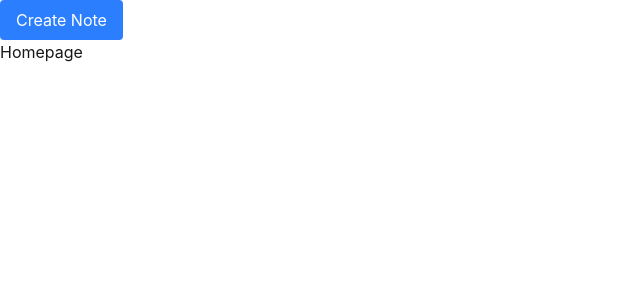
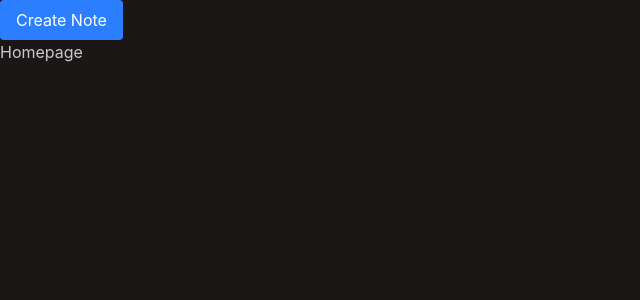
Before and after one commit to brandonmay-dev/jotli, a React app in the folder frontend/: page / in a window 1280 px wide. Shown: the top 300 px of the page, without its empty margins (0-640 px from the left). Built offline with nearby package versions, Linux system fonts and the light colour scheme; the HTML template or start-up script is replaced by a standard one.

Commit message:
Add daisyUI forrest theme

```diff
--- a/frontend/src/index.css
+++ b/frontend/src/index.css
@@ -1,2 +1,6 @@
 @import "tailwindcss";
-@plugin "daisyui";
+@plugin "daisyui" {
+  themes:
+    forest --default,
+    light;
+}
```
